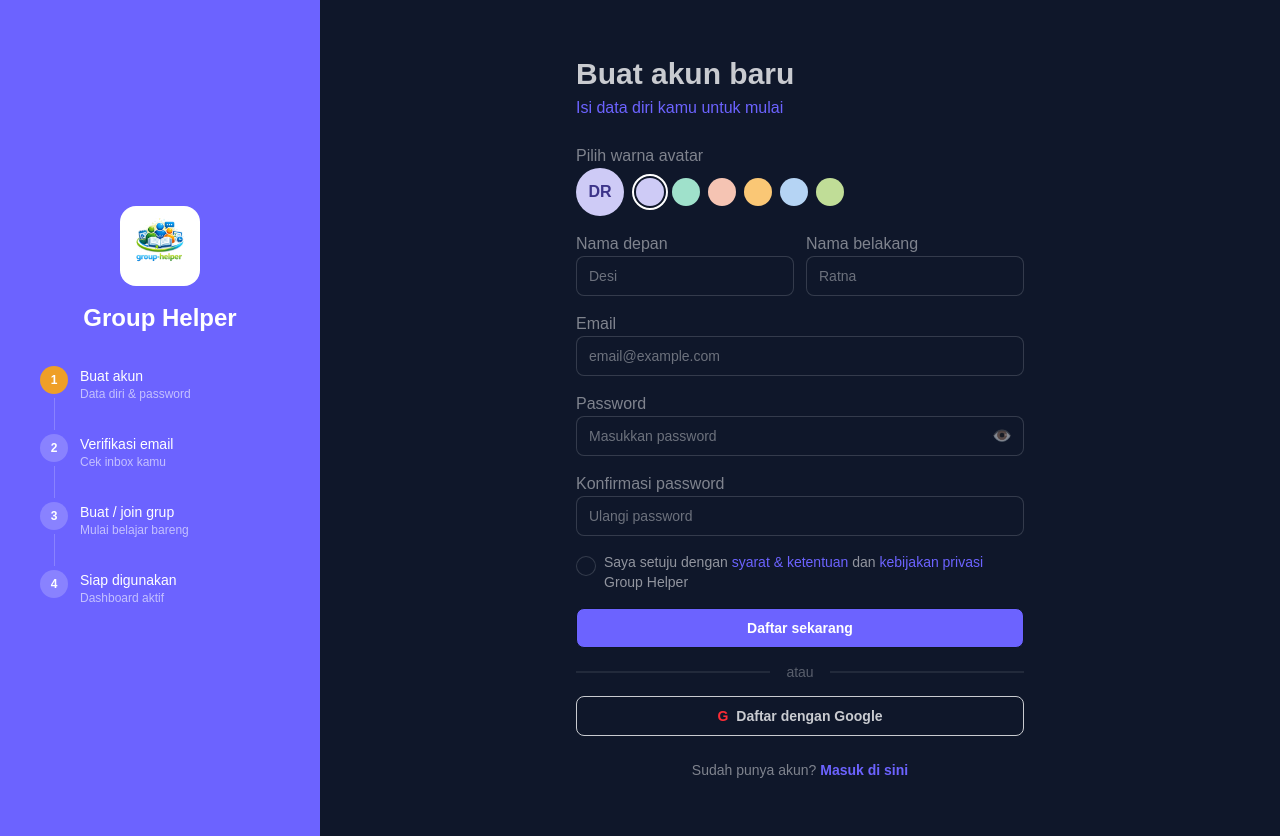
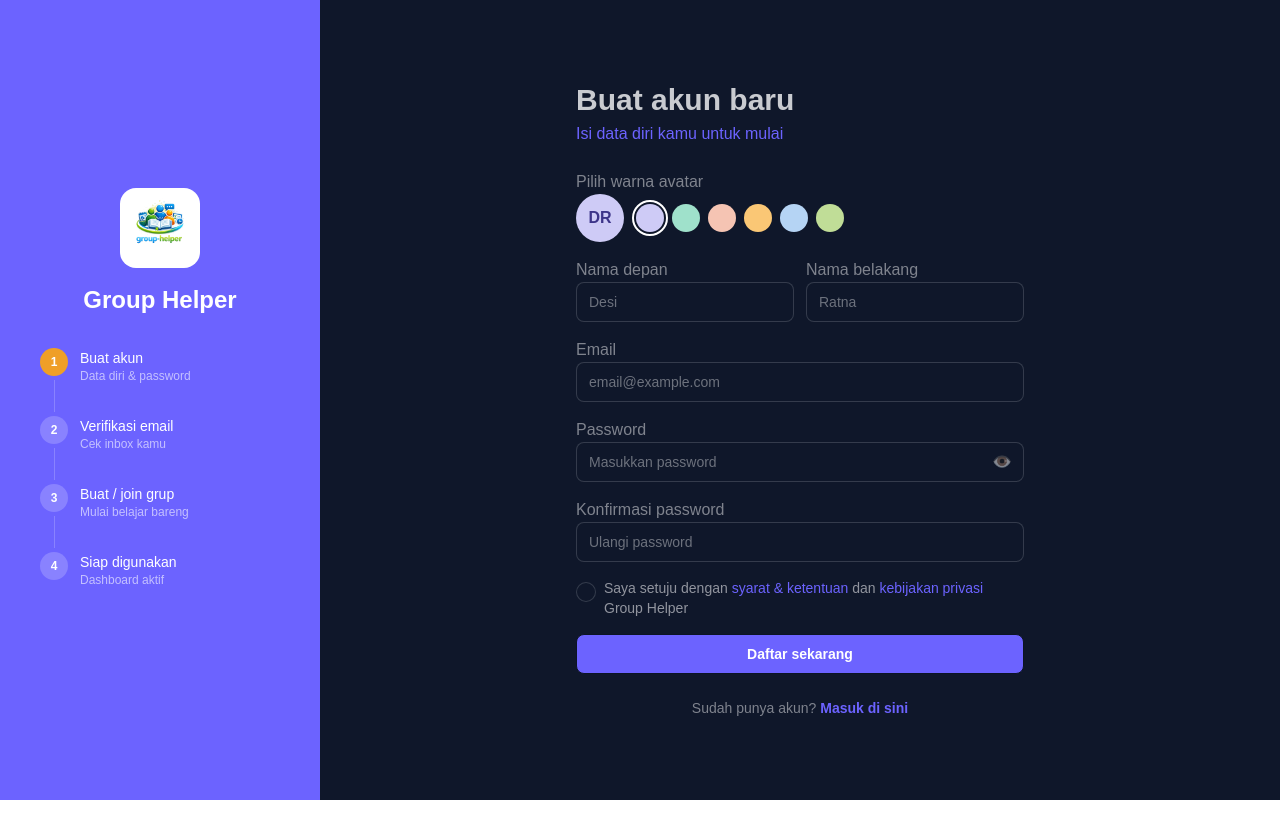
Before and after one commit to DESIRATNASARI02/Group-Helper-App, a Next.js app in the folder group-helper/: page /register in a window 1280 px wide. After the commit the page ends 800 px from the top, so only its background shows below. Built offline with nearby package versions, Linux system fonts and the light colour scheme.

Commit message:
fix : hapus tombol connect ke google

```diff
--- a/group-helper/app/(auth)/login/page.tsx
+++ b/group-helper/app/(auth)/login/page.tsx
@@ -167,13 +167,6 @@ export default function LoginPage() {
             </button>
           </form>
 
-          <div className="divider text-sm text-base-content/40">atau</div>
-
-          <button className="btn btn-outline w-full gap-2 hover:bg-base-200">
-            <span className="font-bold text-red-500">G</span>
-            Lanjutkan dengan Google
-          </button>
-
           <p className="text-center text-sm text-base-content/60 mt-6">
             Belum punya akun?{" "}
             <Link href="/register" className="font-semibold hover:underline" style={{ color: "#6C63FF" }}>
--- a/group-helper/app/(auth)/register/page.tsx
+++ b/group-helper/app/(auth)/register/page.tsx
@@ -338,13 +338,6 @@ export default function RegisterPage() {
             </button>
           </form>
 
-          <div className="divider text-sm text-base-content/40">atau</div>
-
-          <button className="btn btn-outline w-full gap-2">
-            <span className="font-bold text-red-500">G</span>
-            Daftar dengan Google
-          </button>
-
           <p className="text-center text-sm text-base-content/60 mt-6">
             Sudah punya akun?{" "}
             <Link href="/login" className="font-semibold hover:underline" style={{ color: "#6C63FF" }}>
```
